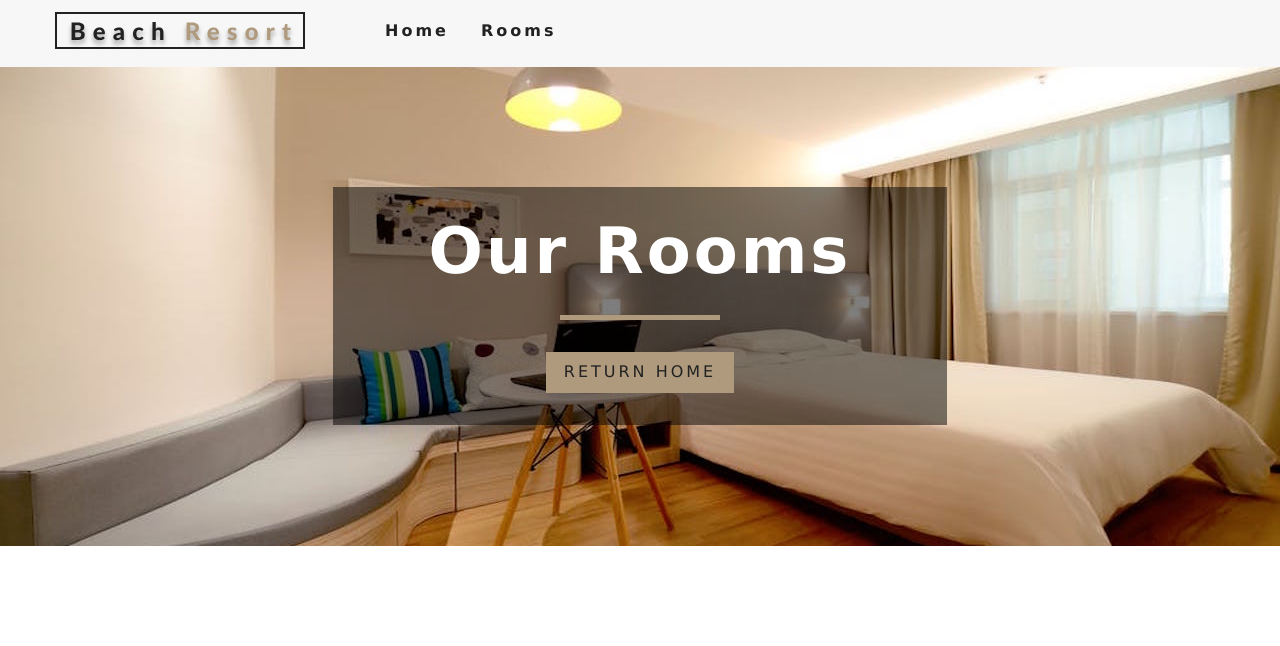
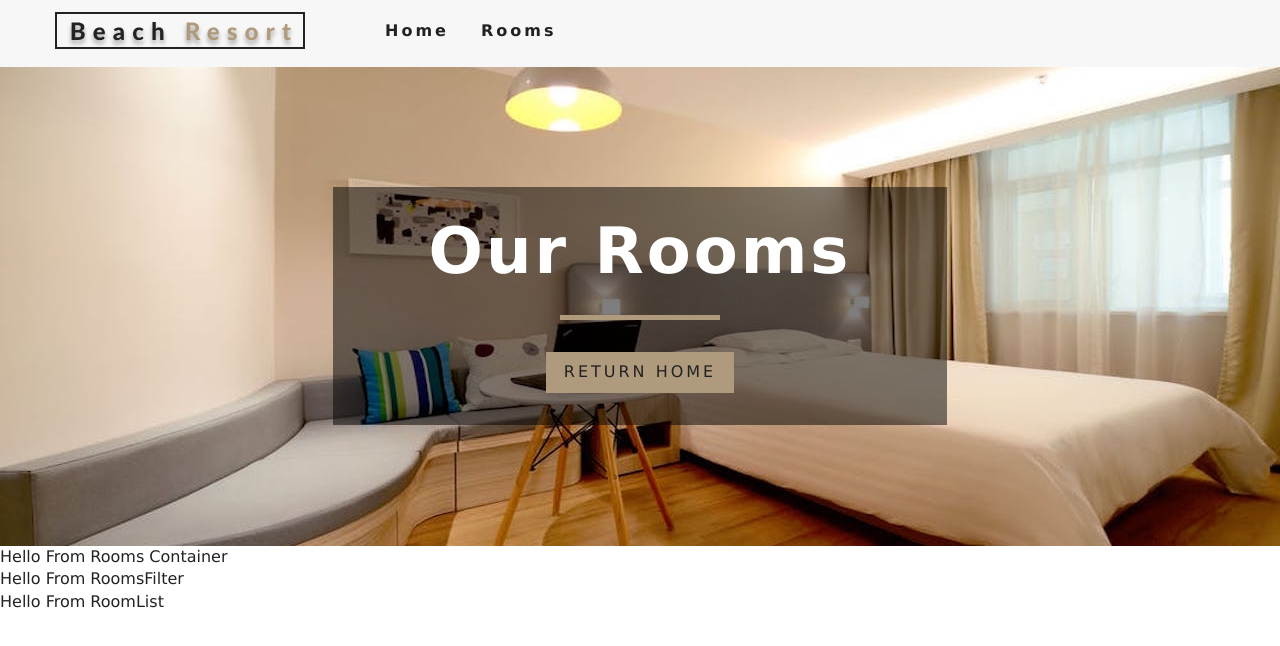
Before and after one commit to saryyevnd/resort-beach-react, a React (Create React App) app: page /rooms in a window 1280 px wide. Shown: the top 646 px of the page. Built offline with nearby package versions, Linux system fonts and the light colour scheme.

Commit message:
Created RoomsFilter and RoomsList Components

```diff
--- /dev/null
+++ b/src/components/RoomsFilter.js
@@ -0,0 +1,11 @@
+import React from 'react'
+
+const RoomsFilter = () => {
+    return (
+        <div>
+            Hello From RoomsFilter
+        </div>
+    )
+}
+
+export default RoomsFilter
--- /dev/null
+++ b/src/components/RoomsList.js
@@ -0,0 +1,11 @@
+import React from 'react'
+
+const RoomsList = () => {
+    return (
+        <div>
+            Hello From RoomList
+        </div>
+    )
+}
+
+export default RoomsList
--- a/src/pages/Rooms.js
+++ b/src/pages/Rooms.js
@@ -2,6 +2,7 @@ import React from 'react'
 import { Link } from 'react-router-dom'
 import Banner from '../components/Banner'
 import Hero from '../components/Hero'
+import RoomsContainer from '../components/RoomsContainer'
 
 const Rooms = () => {
     return (
@@ -13,6 +14,7 @@ const Rooms = () => {
                     </Link>
                 </Banner>
             </Hero>
+            <RoomsContainer />
         </>
     )
 }
```
